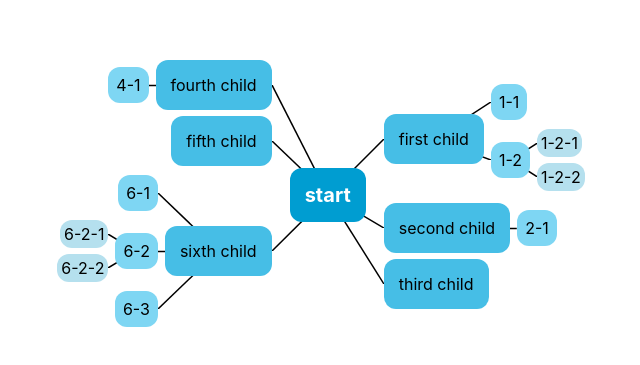
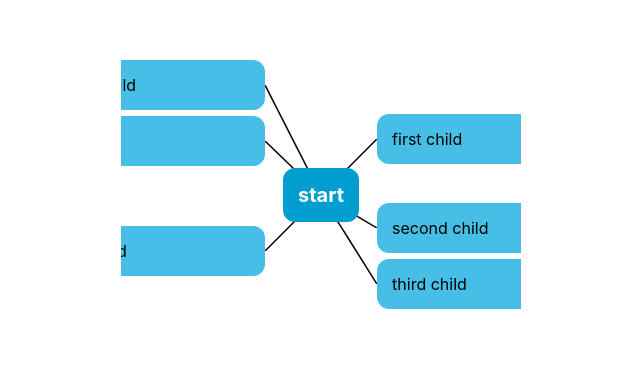
Before and after one commit to svenTheTerrible/mindmapr, a React (Create React App) app: page / in a window 1280 px wide. Shown: the part 205-570 px from the top of the page, without its empty margins (319-959 px from the left). Built offline with nearby package versions, Linux system fonts and the light colour scheme.

Commit message:
Add focus to center of mindmap item, if mindmap item has scroll bars when loaded

```diff
--- a/src/App.css
+++ b/src/App.css
@@ -1,6 +1,6 @@
 .mindmapContainer {
-  width: 1280px;
-  height: 720px;
+  width:  400px;
+  height: 300px;
   background-color: #fff;
 }
 .centering {
--- a/src/App.tsx
+++ b/src/App.tsx
@@ -159,10 +159,9 @@ export const App: FC = () => {
 
 //todo
 // when navigating via arrow key -> <-, select the nearest item first (mostly the middle item)
-// check scrolling and centering, when mindmap area is smaller than the mindmap
+// when focusing new item, focus it, so that it gets scrolled to
 // check performance on large mindmaps
 // allow mindmap to only add items on one side as a tree via prop
-// make connection line thickness and color definable as a prop
 // convert project via react-create-lib
 // figure out plublishing on npm
 // write tests on util functions
--- a/src/MindmapItem.css
+++ b/src/MindmapItem.css
@@ -11,6 +11,7 @@
 
   .firstLevelMindmaprItem{
     position: relative;
+    min-width: 200px;
     transition: 0.2s;
     background-color: rgb(70, 190, 230);
     border-radius: 12px;
@@ -20,6 +21,7 @@
   .secondLevelMindmaprItem{
     position: relative;
     transition: 0.2s;
+    min-width: 200px;
     background-color: rgb(126, 214, 243);
     border-radius: 12px;
     padding: 8px;
@@ -28,6 +30,7 @@
   .thirdLevelMindmaprItem{
     position: relative;
     transition: 0.2s;
+    min-width: 200px;
     padding: 4px;
     background-color: rgb(181, 224, 238);
     border-radius: 12px;
--- a/src/mindmapr/Mindmapr.css
+++ b/src/mindmapr/Mindmapr.css
@@ -1,7 +1,7 @@
 .mindmaprContainer {
     display: flex;
     align-items: center;
-    justify-content: center;
+/*    justify-content: center; */
     width: 100%;
     height: 100%;
     overflow: auto;
@@ -10,6 +10,10 @@
 
 .centerItem {
     z-index: 2;
+}
+
+.centerItem:focus {
+    outline: none;
 }
 
 .rightContainer{
--- a/src/mindmapr/MindmaprItems.tsx
+++ b/src/mindmapr/MindmaprItems.tsx
@@ -54,6 +54,10 @@ export default memo(function MindmaprItems<T extends HasIdAndChildren>({
   useEffect(() => {
     setSelectedItem(undefined);
   }, [setSelectedItem]);
+
+  useEffect(() => {
+    centerItemRef?.focus();
+  }, [centerItemRef]);
 
   useEffect(() => {
     const switchSelectionThroughKeypress = (e: KeyboardEvent) => {
@@ -207,6 +211,7 @@ export default memo(function MindmaprItems<T extends HasIdAndChildren>({
         />
       </div>
       <div
+        tabIndex={99}
         className="centerItem"
         ref={(ref) => setCenterItemRef(ref)}
         onClick={selectCenterItem}
```
